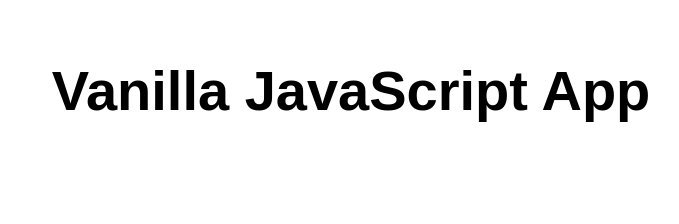
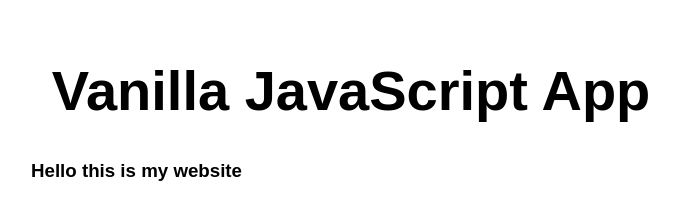
Before and after one commit to Rp2567/Me50, a website: page src/index.html in a window 1280 px wide. Shown: the whole page, without its empty margins (289-968 px from the left). Drawn offline with Linux system fonts and the light colour scheme.

Commit message:
Update index.html

```diff
--- a/src/index.html
+++ b/src/index.html
@@ -11,6 +11,9 @@
 <body>
   <main>
     <h1>Vanilla JavaScript App</h1>
+    <div class="container">
+    <h3>Hello this is my website </h3>
+    </div>
   </main>
 </body>
 
```
